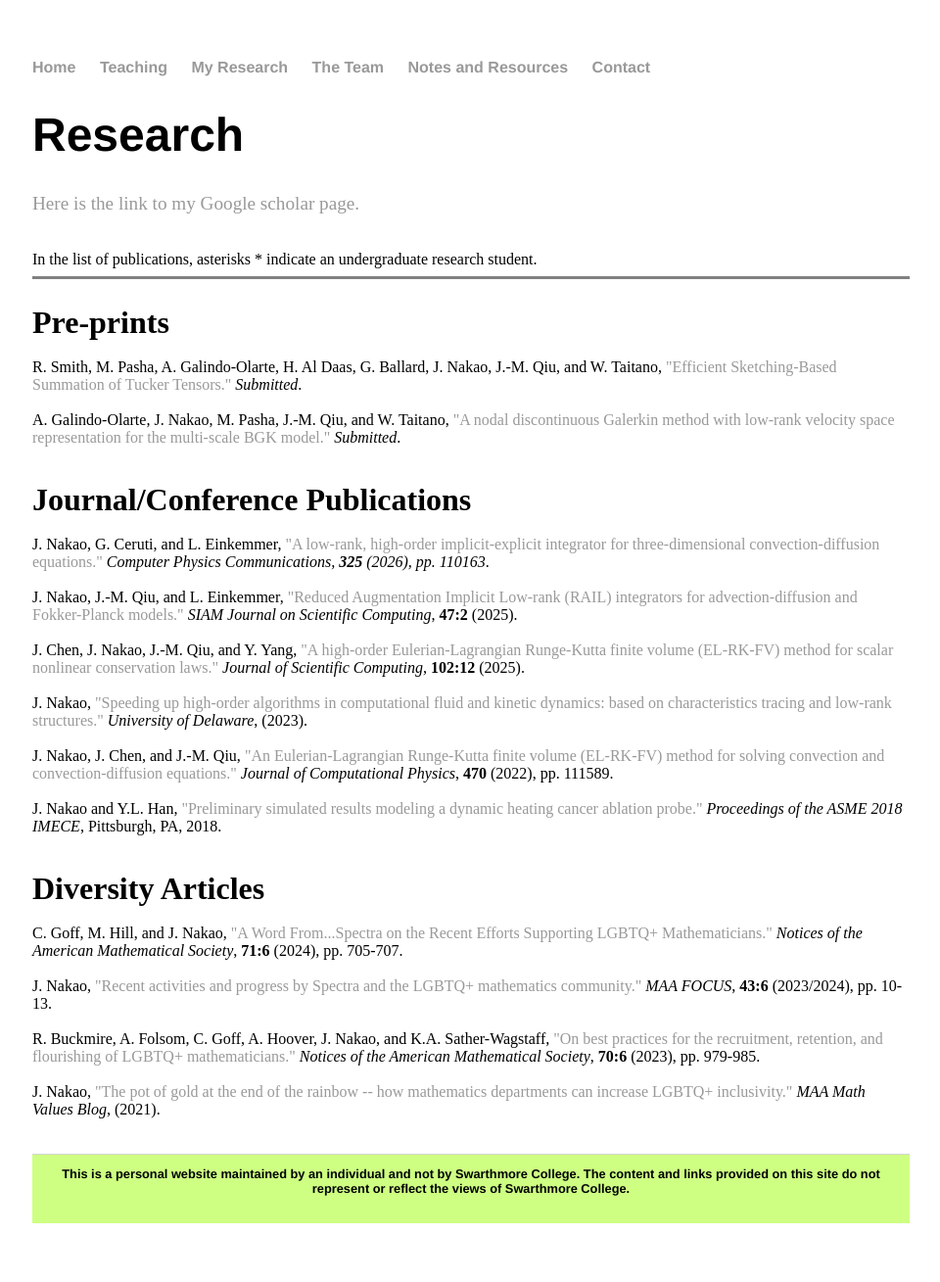
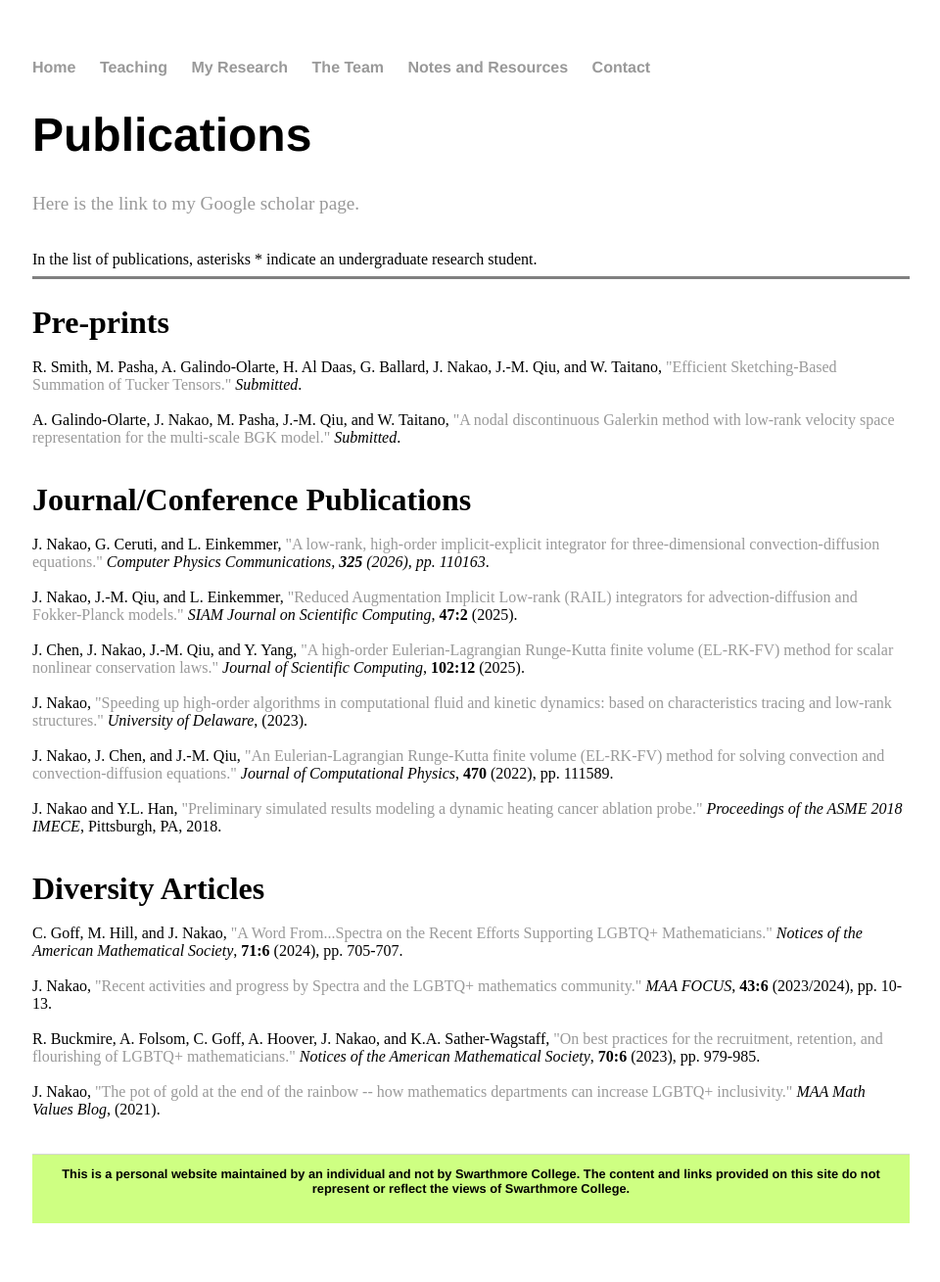
Before and after one commit to jhknakao/jhknakao.github.io, a Jekyll site: the page built from research.html, in a window 1280 px wide. Shown: the whole page at 98% size, without its empty margins (159-1119 px from the left). Built offline with Jekyll 4.4.1, drawn with Linux system fonts in a browser that asks for light colours.

Commit message:
Update research.html

```diff
--- a/research.html
+++ b/research.html
@@ -3,7 +3,7 @@ layout: default
 title: Publications
 ---
 <div class="blurb">
-	<h1>Research</h1>
+	<h1>Publications</h1>
 	<p>
 	<a href="https://scholar.google.com/citations?user=CyAX7YUAAAAJ&hl=en&oi=ao" target="_blank">Here is the link to my Google scholar page.</a>
 	</p>
```
